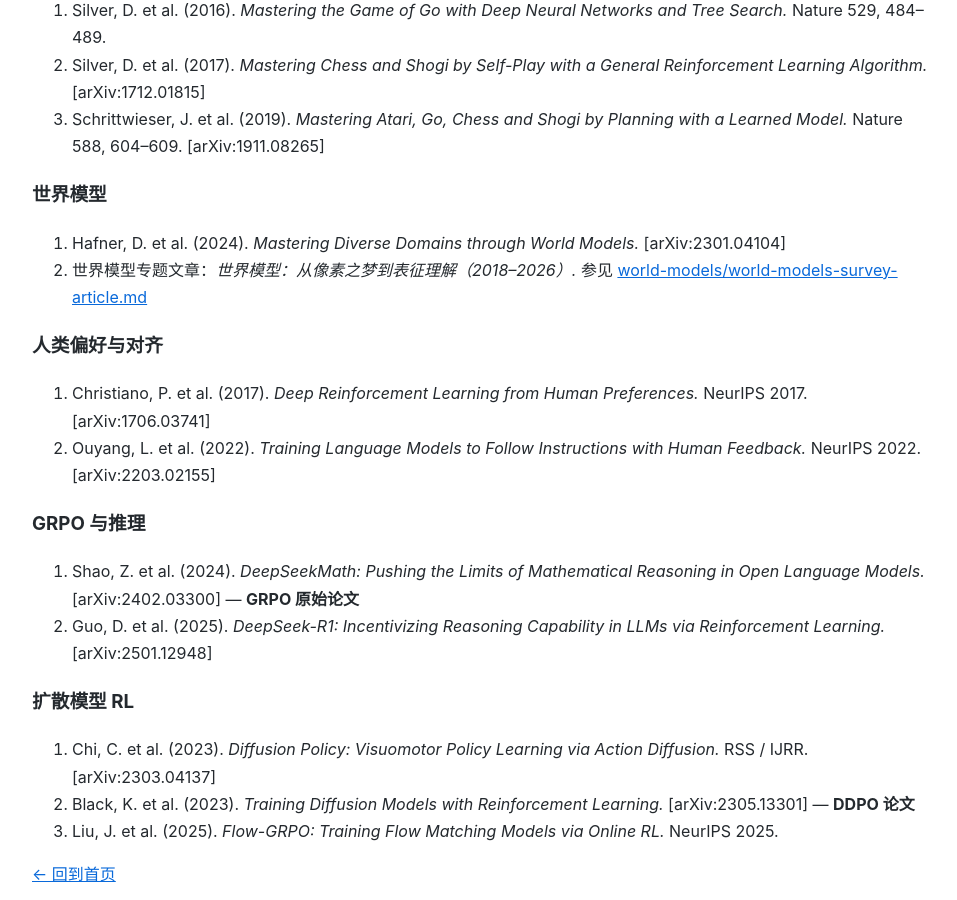
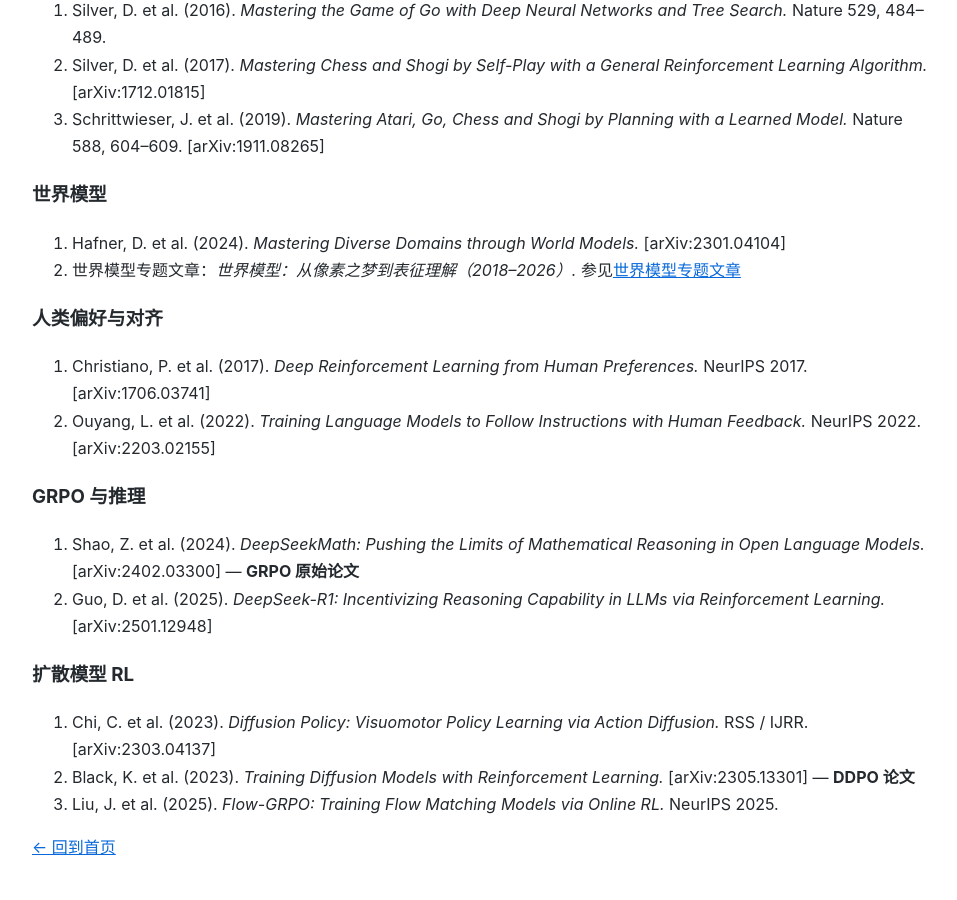
Before and after one commit to liuwwei3/liuwwei3.github.io, a Jekyll site: the page built from blogs/RL-Tutorial.md, in a window 1280 px wide and 900 px high, scrolled down 55167 px. Shown: the whole window, without its empty margins (158-1115 px from the left). Built offline with Jekyll 4.4.1, drawn with Linux system fonts in a browser that asks for light colours.

Commit message:
fix: cleanup world-models reference display text in RL-Tutorial
Co-Authored-By: Claude <noreply@anthropic.com>

```diff
--- a/blogs/RL-Tutorial.md
+++ b/blogs/RL-Tutorial.md
@@ -1657,7 +1657,7 @@ $$\hat{A}^i = \frac{R(x_0^i, c) - \operatorname{mean}(\{R^j\})}{\operatorname{st
 ### 世界模型
 
 20. Hafner, D. et al. (2024). *Mastering Diverse Domains through World Models.* [arXiv:2301.04104]
-21. 世界模型专题文章：*世界模型：从像素之梦到表征理解（2018–2026）.* 参见 [world-models/world-models-survey-article.md](world-models-survey-article.md)
+21. 世界模型专题文章：*世界模型：从像素之梦到表征理解（2018–2026）.* 参见[世界模型专题文章](world-models-survey-article.md)
 
 ### 人类偏好与对齐
 
```
